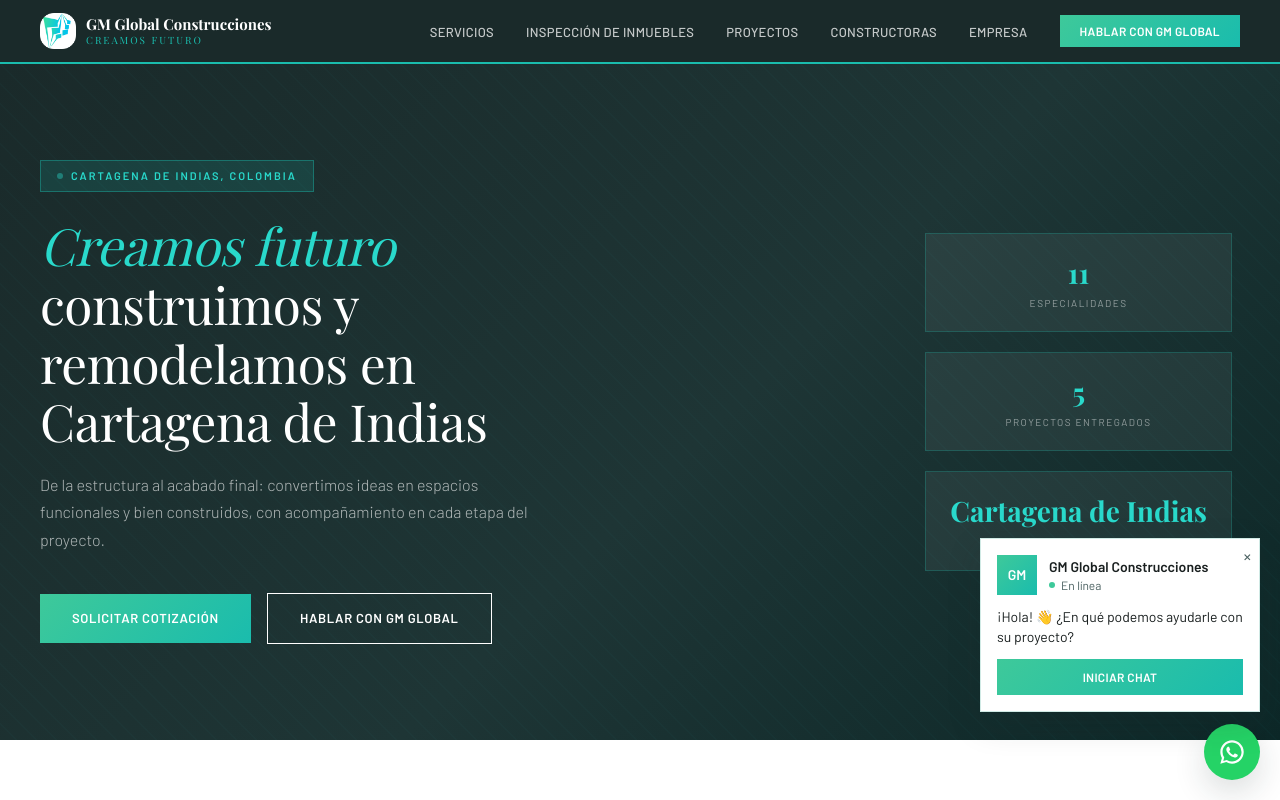
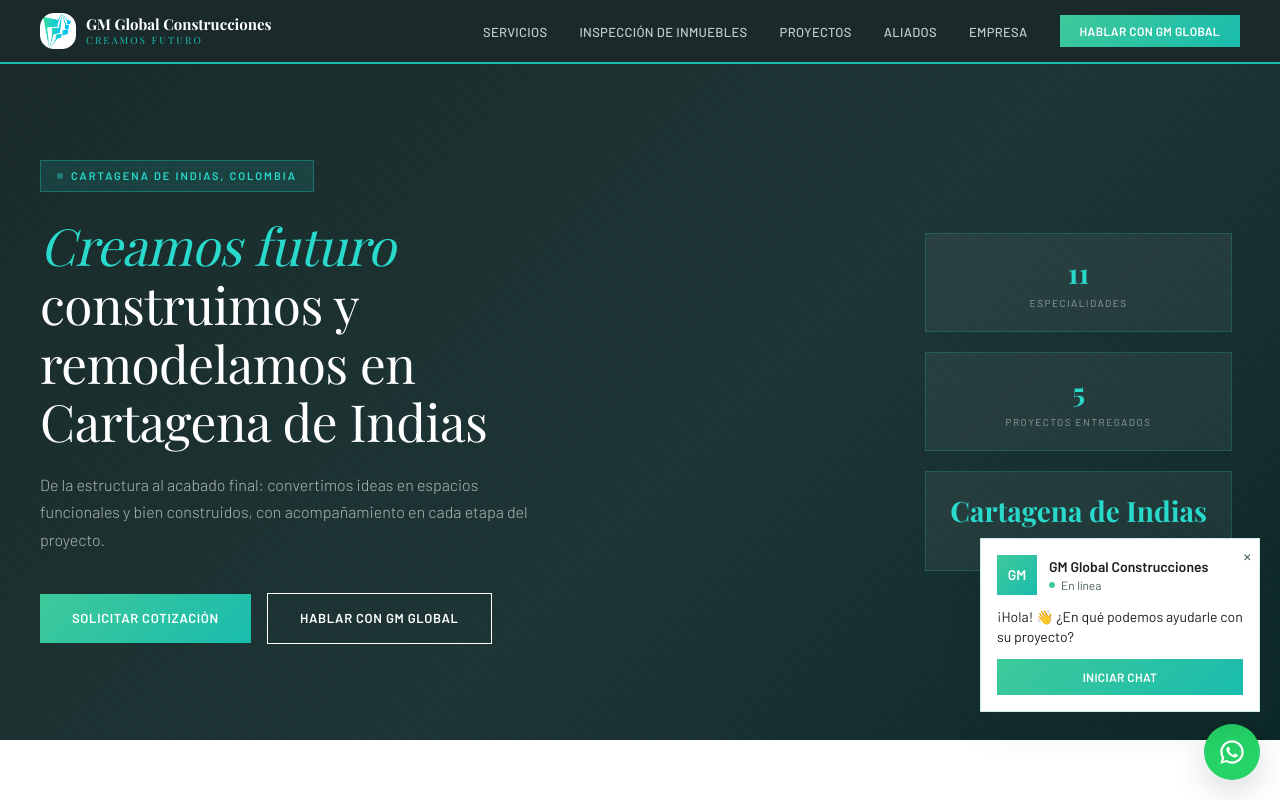
Before and after one commit to kevingm129/gm-global-construcciones, a Next.js app: page / in a window 1280 px wide. Shown: the top 800 px of the page. Built offline with nearby package versions, Linux system fonts and the light colour scheme; no server answers.

Commit message:
fix: renombrar enlace de menú "Constructoras" a "Aliados"
La página lista aliados comerciales (constructoras con las que ya se
trabajó), no un catálogo genérico de clientes — "Aliados" describe
mejor el contenido en el nav/footer. La ruta y el contenido de la
página no cambian.

```diff
--- a/src/components/layout/Footer.tsx
+++ b/src/components/layout/Footer.tsx
@@ -7,7 +7,7 @@ const links = [
   { href: "/servicios", label: "Servicios" },
   { href: "/inspeccion-inmuebles", label: "Inspección de inmuebles" },
   { href: "/proyectos", label: "Proyectos" },
-  { href: "/constructoras", label: "Constructoras" },
+  { href: "/constructoras", label: "Aliados" },
   { href: "/empresa", label: "Empresa" },
   { href: "/contacto", label: "Contacto" },
 ];
--- a/src/components/layout/Navbar.tsx
+++ b/src/components/layout/Navbar.tsx
@@ -10,7 +10,7 @@ const links = [
   { href: "/servicios", label: "Servicios" },
   { href: "/inspeccion-inmuebles", label: "Inspección de inmuebles" },
   { href: "/proyectos", label: "Proyectos" },
-  { href: "/constructoras", label: "Constructoras" },
+  { href: "/constructoras", label: "Aliados" },
   { href: "/empresa", label: "Empresa" },
 ];
 
```
